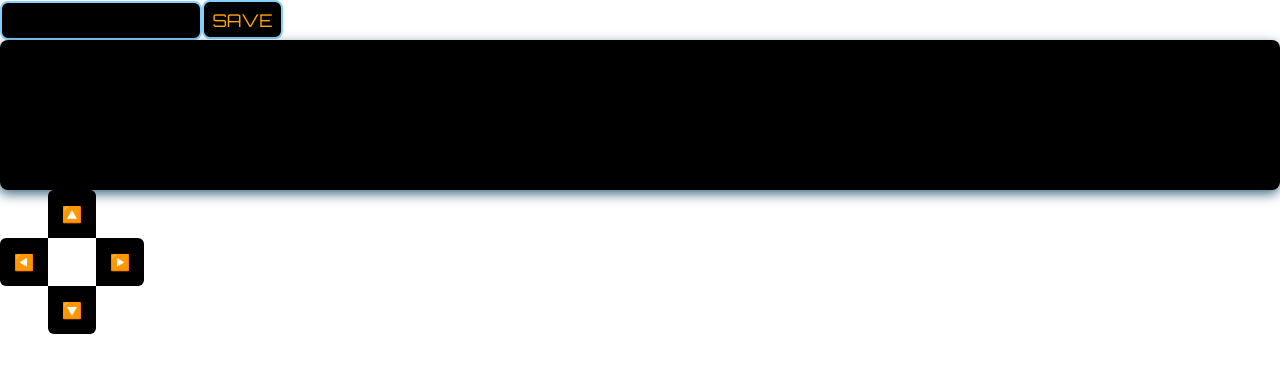
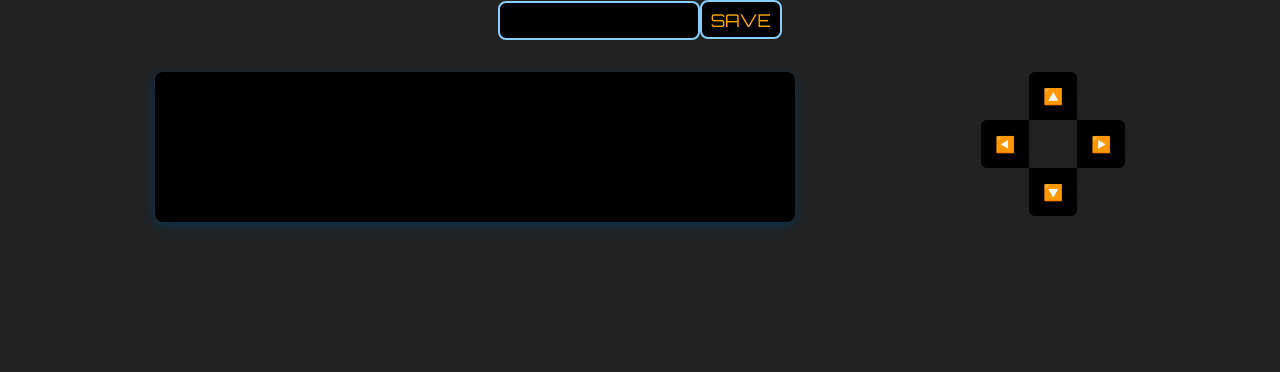
Before and after one commit to haddigan/trash-talk, a React (Create React App) app: page / in a window 1280 px wide. Shown: the top 372 px of the page. Built offline with nearby package versions, Linux system fonts and the light colour scheme.

Commit message:
quick update to basic layout

```diff
--- a/src/App.js
+++ b/src/App.js
@@ -24,9 +24,22 @@ export function App() {
         justifyContent: "space-evenly",
       }}
     >
-      <PlayerName handleSetName={setName} />
-      <ChatWindow content={messageList} />
-      <ChatControl onSendMessage={handleSendMessage} />
+      <div
+        style={{
+          display: "flex",
+          justifyContent: "center",
+          marginBottom: "2em",
+        }}
+      >
+        <PlayerName handleSetName={setName} />
+      </div>
+      <div style={{ display: "flex", justifyContent: "space-evenly" }}>
+        <div style={{ flexGrow: "1", marginRight: "2em", maxWidth: "50vw" }}>
+          <ChatWindow content={messageList} />
+        </div>
+
+        <ChatControl onSendMessage={handleSendMessage} />
+      </div>
     </div>
   );
 }
--- a/src/index.css
+++ b/src/index.css
@@ -9,4 +9,5 @@
 }
 body {
   margin: 0;
+  background-color: #222;
 }
```
